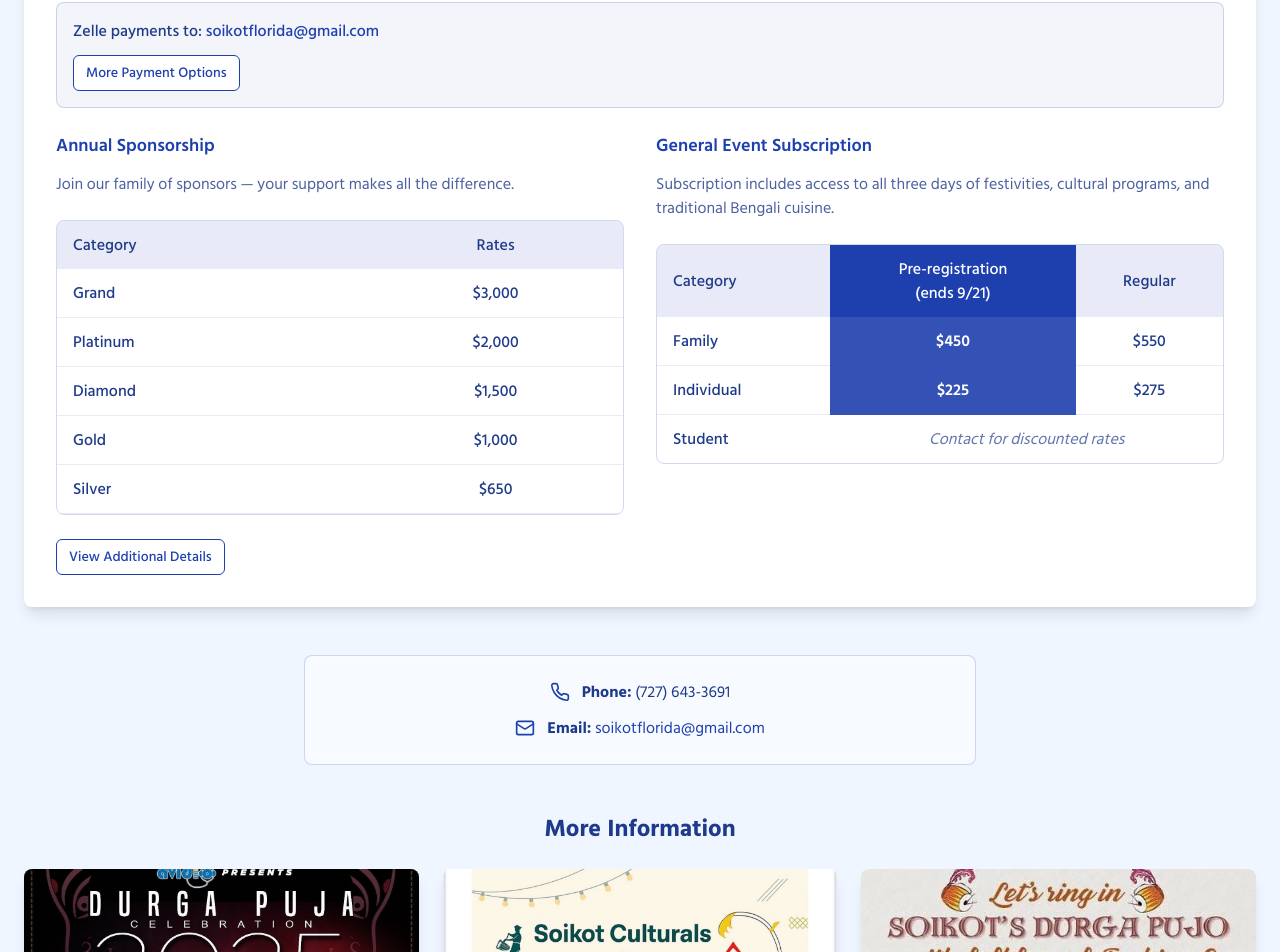
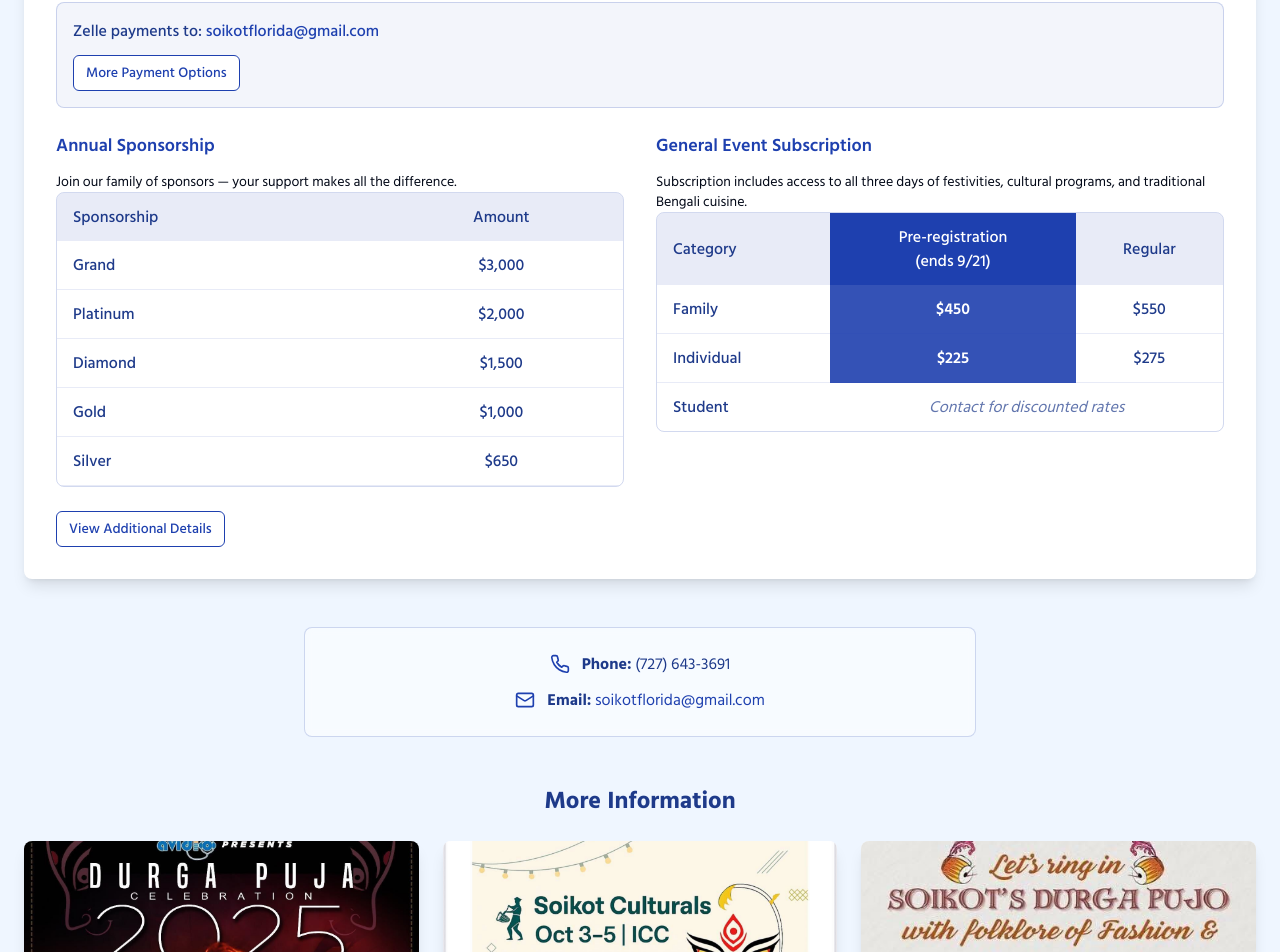
Before and after one commit to mumub123/soikot-tampa-bay, a React (Vite) app: page /durga-puja-details in a window 1280 px wide. Shown: the part 1804-2756 px from the top of the page. Built offline with nearby package versions, Linux system fonts and the light colour scheme.

Commit message:
Code edited in Lovable Code Editor
Edited UI in Lovable

```diff
--- a/src/pages/DurgaPujaDetails.tsx
+++ b/src/pages/DurgaPujaDetails.tsx
@@ -224,7 +224,7 @@ const DurgaPujaDetails = () => {
                   {/* Annual Sponsorship Section */}
                   <div>
                     <h4 className="text-lg font-semibold text-bengali-red mb-3">Annual Sponsorship</h4>
-                    <p className="text-bengali-dark/80 mb-6">
+                    <p className="space-y-2 text-sm">
                       Join our family of sponsors — your support makes all the difference.
                     </p>
                     <div className="space-y-6">
@@ -233,8 +233,8 @@ const DurgaPujaDetails = () => {
                           <table className="w-full">
                             <thead>
                               <tr className="bg-bengali-red/10">
-                                <th className="text-left py-3 px-4 font-medium text-bengali-dark">Category</th>
-                                <th className="text-center py-3 px-4 font-medium text-bengali-dark">Rates</th>
+                                <th className="text-left py-3 px-4 font-medium text-bengali-dark">Sponsorship</th>
+                                <th className="text-center py-3 px-4 font-medium text-bengali-dark">Amount</th>
                               </tr>
                             </thead>
                             <tbody>
@@ -275,7 +275,7 @@ const DurgaPujaDetails = () => {
                   {/* General Event Subscription Section */}
                   <div>
                     <h4 className="text-lg font-semibold text-bengali-red mb-3">General Event Subscription</h4>
-                    <p className="text-bengali-dark/80 mb-6">
+                    <p className="space-y-2 text-sm">
                       Subscription includes access to all three days of festivities, cultural programs, and traditional Bengali cuisine.
                     </p>
                     <div className="space-y-6">
```
